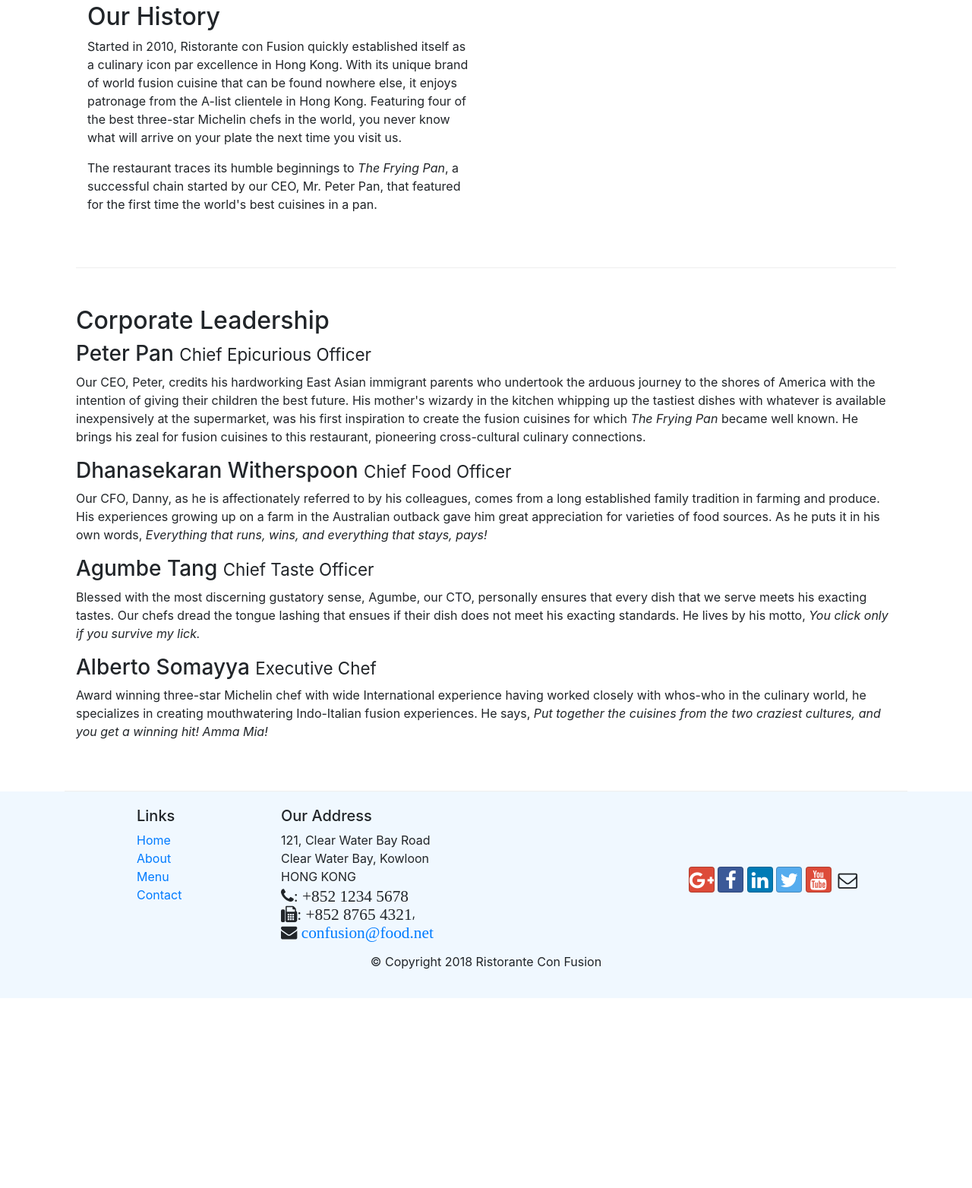
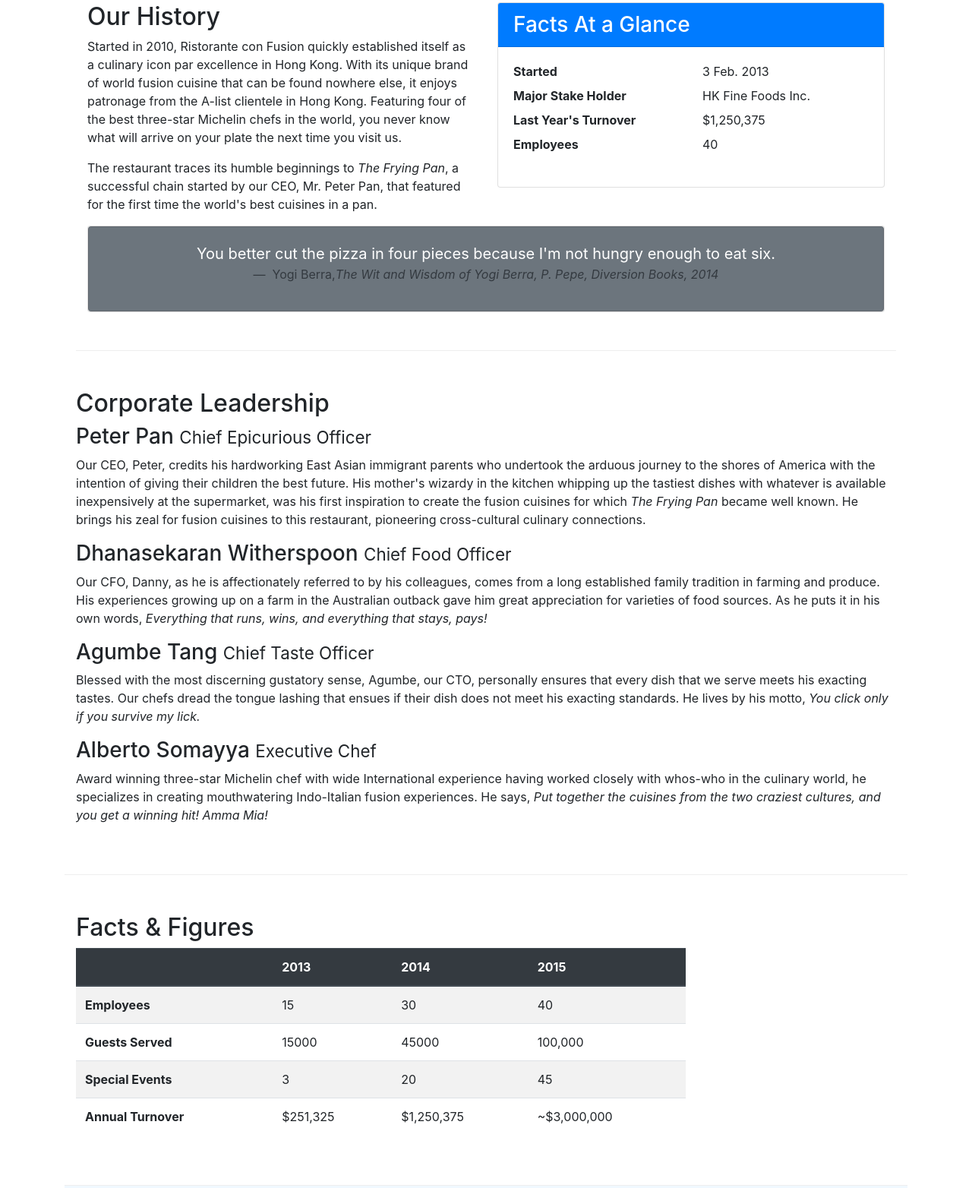
Before and after one commit to anshuman725/Restaurant-Site, a website: page aboutus.html in a window 1280 px wide. Shown: the part 544-2108 px from the top of the page at 76% size. Before the commit the page ends 1858 px from the top, so only its background shows below. Drawn offline with nearby package versions, Linux system fonts and the light colour scheme.

Commit message:
Adding cards and table to Aboutus page

```diff
--- a/aboutus.html
+++ b/aboutus.html
@@ -17,13 +17,13 @@
 </head>
 
 <body>
-    <nav class="navbar navbar-dark navbar-expand-sm  fixed-top">
+    <nav class="navbar navbar-dark navbar-expand-sm fixed-top">
         <div class="container">
-            <button class="navbar-toggler type="button" data-toggle="collapse" data-target="#Navbar" " >
-            <span class="navbar-toggler-icon"> </span>
-              </button>
-                <div class="collapse navbar-collapse" id="Navbar">
-                    <a href="#" class="navbar-brand mr-auto" > Ristorante con Fusion </a>
+            <button class="navbar-toggler" type="button" data-toggle="collapse" data-target="#Navbar">
+                <span class="navbar-toggler-icon"></span>
+            </button>
+            <a class="navbar-brand" href="index.html">Ristorante Con Fusion</a>
+            <div class="collapse navbar-collapse" id="Navbar">
                     <ul class="navbar-nav mr-auto">
                         <li class="nav-item"><a href="index.html" class="nav-link"><span class="fa fa-home fa-lg "> Home</span></a></li>
                         <li class="nav-item active"><a href="#" class="nav-link"><span class="fa fa-info fa-lg "> About</span></a></li>
@@ -73,8 +73,40 @@
                 <p>Started in 2010, Ristorante con Fusion quickly established itself as a culinary icon par excellence in Hong Kong. With its unique brand of world fusion cuisine that can be found nowhere else, it enjoys patronage from the A-list clientele in Hong Kong.  Featuring four of the best three-star Michelin chefs in the world, you never know what will arrive on your plate the next time you visit us.</p>
                 <p>The restaurant traces its humble beginnings to <em>The Frying Pan</em>, a successful chain started by our CEO, Mr. Peter Pan, that featured for the first time the world's best cuisines in a pan.</p>
             </div>
-            <div>
-            </div>
+
+                <div class="col-12 col-sm-6">
+                    <div class="card">
+                        <h3 class="card-header bg-primary text-white">Facts At a Glance</h3>
+                        <div class="card-body">
+                            <dl class="row">
+                                <dt class="col-6">Started</dt>
+                                <dd class="col-6">3 Feb. 2013</dd>
+                                <dt class="col-6">Major Stake Holder</dt>
+                                <dd class="col-6">HK Fine Foods Inc.</dd>
+                                <dt class="col-6">Last Year's Turnover</dt>
+                                <dd class="col-6">$1,250,375</dd>
+                                <dt class="col-6">Employees</dt>
+                                <dd class="col-6">40</dd>
+                            </dl>
+                        </div>
+                    </div>
+                </div>
+           <div class="col-12">
+               <div class="card">
+                   <div class="card card-body bg-secondary text-white">
+                       <blockquote class="blockquote text-center">
+                           <p class="mb-0">You better cut the pizza in four pieces because
+                            I'm not hungry enough to eat six.</p>
+                        <footer class="blockquote-footer text-dark">
+                            Yogi Berra,<cite title="Source Title">The Wit and Wisdom of Yogi Berra,
+                            P. Pepe, Diversion Books, 2014</cite>
+                        </footer>
+                       </blockquote>
+
+                   </div>
+               </div>
+           </div>
+
         </div>
     </div>
 
@@ -91,6 +123,50 @@
                 <p class="d-none d-sm-block">Award winning three-star Michelin chef with wide International experience having worked closely with whos-who in the culinary world, he specializes in creating mouthwatering Indo-Italian fusion experiences. He says, <em>Put together the cuisines from the two craziest cultures, and you get a winning hit! Amma Mia!</em></p>
             </div>
        </div>
+    </div>
+    <div class="container">
+    <div class="row row-content">
+        <div class="col-12 col-sm-9">
+       <h2>Facts &amp; Figures</h2>
+            <div class="table-responsive">
+                <table class="table table-striped">
+                    <thead class="thead-dark">
+                        <tr>
+                            <th>&nbsp;</th>
+                            <th>2013</th>
+                            <th>2014</th>
+                            <th>2015</th>
+                        </tr>
+                    </thead>
+                    <tbody>
+                        <tr>
+                            <th>Employees</th>
+                            <td>15</td>
+                            <td>30</td>
+                            <td>40</td>
+                        </tr>
+                        <tr>
+                            <th>Guests Served</th>
+                            <td>15000</td>
+                            <td>45000</td>
+                            <td>100,000</td>
+                        </tr>
+                        <tr>
+                            <th>Special Events</th>
+                            <td>3</td>
+                            <td>20</td>
+                            <td>45</td>
+                        </tr>
+                        <tr>
+                            <th>Annual Turnover</th>
+                            <td>$251,325</td>
+                            <td>$1,250,375</td>
+                            <td>~$3,000,000</td>
+                        </tr>
+                    </tbody>
+                </table>
+            </div>
+        </div>
     </div>
 
     <footer class="footer">
```
Also changed, not shown: contactus.html (+5 -5 lines), index.html (+6 -6 lines).
